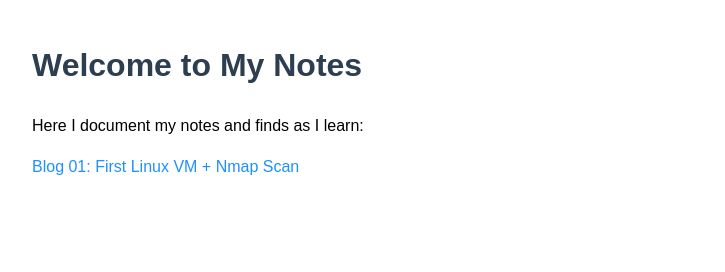
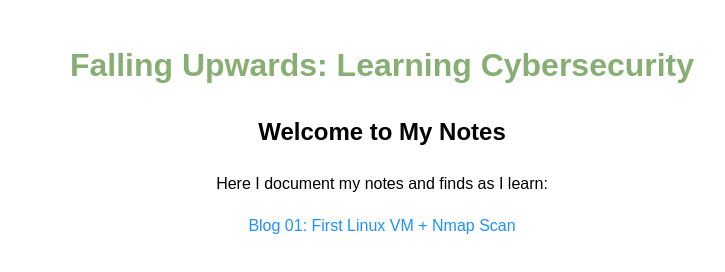
Before and after one commit to cyberpoppi/ubuntu-vm, a plain HTML site: page index.html in a window 1280 px wide. Shown: the whole page, without its empty margins (258-983 px from the left). Drawn offline with Linux system fonts and the light colour scheme.

Commit message:
Update index.html

```diff
--- a/index.html
+++ b/index.html
@@ -11,7 +11,7 @@
       line-height: 1.6;
     }
     h1 {
-      color: #2c3e50;
+      color: #87AE73;
     }
     ul {
       list-style-type: none;
@@ -30,13 +30,15 @@
   </style>
 </head>
 <body>
-  <h1>Welcome to My Notes</h1>
+  <center><h1>Falling Upwards: Learning Cybersecurity</h1>
+  <h2>Welcome to My Notes</h2>
   <p>Here I document my notes and finds as I learn:</p>
   <ul>
-     <li><a href="Blog 01.html" >Blog 01: First Linux VM + Nmap Scan</a></li>
+     <a href="Blog 01.html" >Blog 01: First Linux VM + Nmap Scan</a><br>
    <!--Later add: --->
-   <!--<li><a href="Blog 02.html" >Blog 02: DVWA Setup</a></li> -->
-   <!--<li><a href="Blog 03.html" >Blog 03: More Nmap Scans</a></li> -->
+   <!--<a href="Blog 02.html" >Blog 02: DVWA Setup</a><br> -->
+   <!--<a href="Blog 03.html" >Blog 03: More Nmap Scans</a><br> -->
    </ul>
+  </center>
   </body>
 </html>
```
